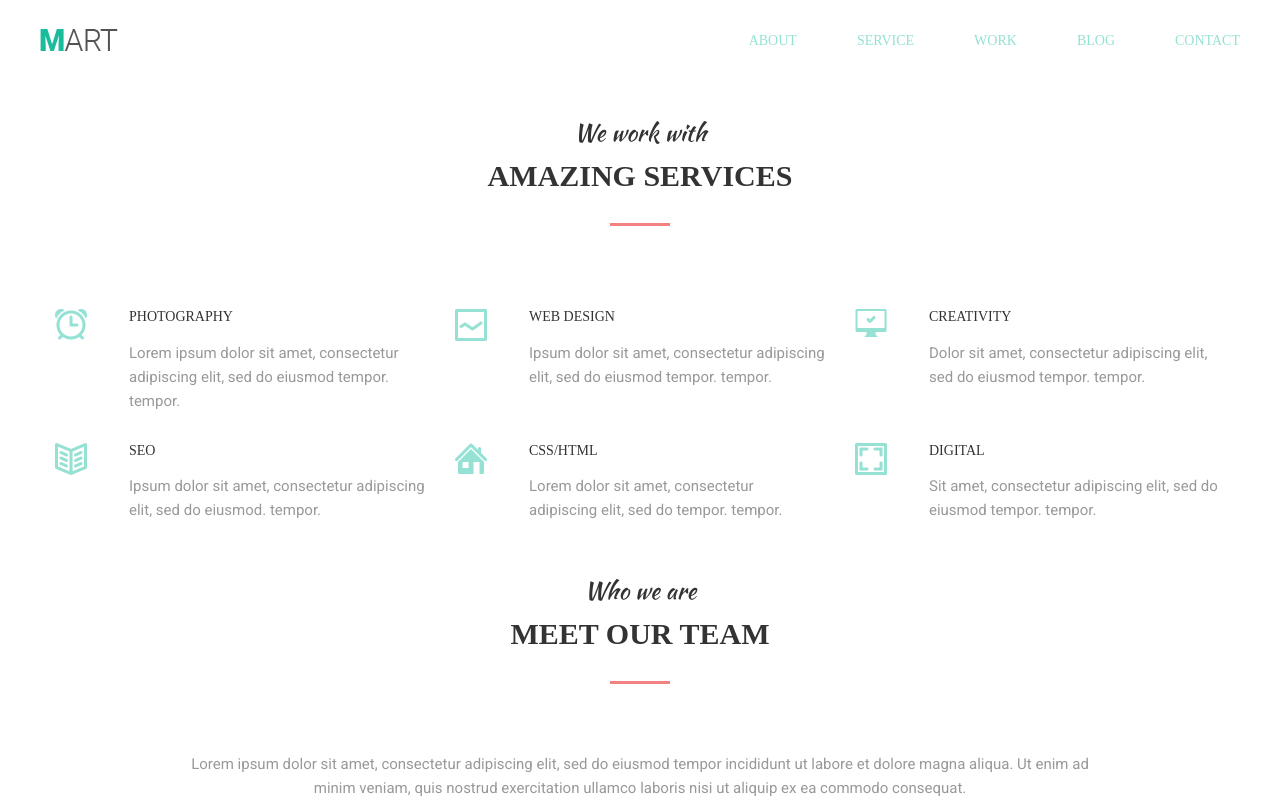
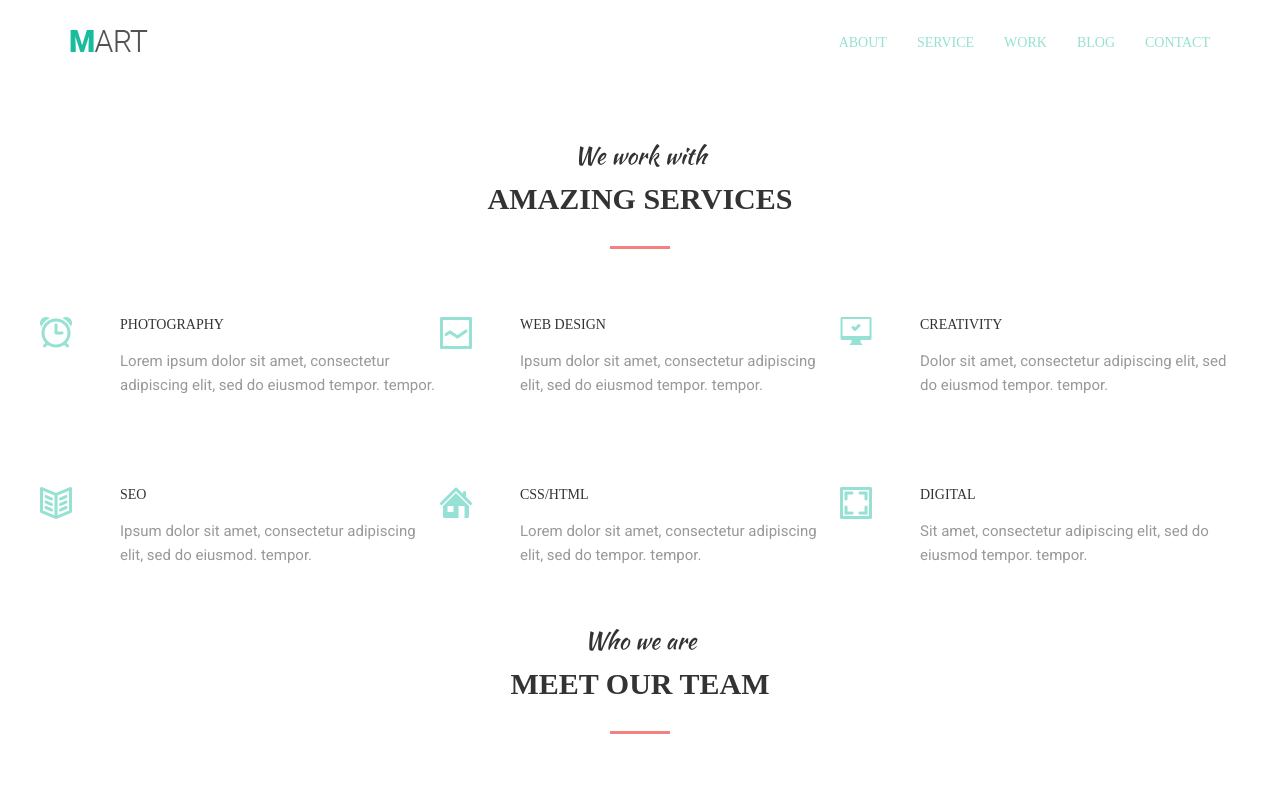
Before and after one commit to EugeneYaremenko/goit-fe-course, a plain HTML site: page homework-06/index.html in a window 1280 px wide. Shown: the top 805 px of the page. Drawn offline with Linux system fonts and the light colour scheme; files whose address does not match are found by name.

Commit message:
correct hw6

```diff
--- a/homework-06/index.html
+++ b/homework-06/index.html
@@ -13,8 +13,9 @@
 </head>
 
 <body>
+
+    <header>
         <div class="wrapper">
-        <header>
             <div class="header">
                 <div class="logo"><a href="#"><img src="./img/LOGO.jpg" alt="Logo"></a></div>
                 <nav>
@@ -27,11 +28,13 @@
                     </ul>
                 </nav>
             </div>
+        </div>
     </header>
     <section>
-            <div class="title">We work with</div>
+        <div class="wrapper">
+            <p class="title">We work with</p>
             <h2>Amazing services</h2>
-            <div class="wrapper">
+
             <ul class="service">
                 <li class="service_item">
                     <div class="service_image"><img src="./img/ALARM.png"></div>
@@ -86,10 +89,12 @@
                 </li>
             </ul>
         </div>
+
     </section>
 
     <section>
-            <div class="title">Who we are</div>
+        <div class="wrapper">
+            <p class="title">Who we are</p>
             <h2>Meet our team</h2>
             <p class="center">Lorem ipsum dolor sit amet, consectetur adipiscing elit, sed do eiusmod tempor incididunt
                 ut
@@ -97,7 +102,7 @@
                 ut
                 aliquip ex ea commodo consequat.</p>
 
-            <div class="wrapper"><kbd>
+            <kbd>
                 <ul class="team">
 
                     <li class="team_cards">
@@ -151,6 +156,7 @@
                 </ul>
             </kbd>
         </div>
+
     </section>
     <footer>
         <div class="wrapper">
@@ -163,7 +169,7 @@
             </div>
         </div>
     </footer>
-    </div>
+
 </body>
 
 </html>
--- a/style/styleHW-6.css
+++ b/style/styleHW-6.css
@@ -32,7 +32,7 @@ ul {
     display: flex;
     justify-content: space-between;
     align-items: center;
-
+    padding: 30px;
 }
 
 .menu {
@@ -40,12 +40,11 @@ ul {
     justify-content: space-between;
     align-items: center;
     text-transform: uppercase;
-
 }
 
 .menu_item {
     position: relative;
-    margin: 30px;
+    margin-right: 30px;
 }
 
 .menu_item a {
@@ -79,7 +78,7 @@ ul {
 
 .title {
     margin: 0 auto;
-    padding: 40px 0 10px;
+    padding: 60px 0 10px;
     font-size: 24px;
     font-family: 'Kaushan Script', cursive;
     color: rgb(51, 51, 51);
@@ -114,15 +113,17 @@ h2::after {
 }
 
 .service {
+    width: 100%;
+    min-height: 250px;
     display: flex;
     justify-content: space-between;
+    align-content: space-between;
     flex-wrap: wrap;
 }
 
 .service_item {
     display: flex;
     max-width: 400px;
-    padding: 15px;
 }
 
 .service_image {
@@ -169,7 +170,7 @@ h2::after {
     max-width: 1200px;
     text-align: center;
     margin: 0 auto;
-    padding: 0 150px;
+    padding: 0 0 60px;
     font-size: 15px;
     font-family: "Roboto";
     color: rgb(153, 153, 153);
@@ -179,7 +180,7 @@ h2::after {
 .team {
     display: flex;
     justify-content: space-between;
-    padding-top: 90px;
+    padding-bottom: 85px;
 }
 
 .team_cards {
@@ -211,7 +212,6 @@ h2::after {
 .text {
     text-align: center;
     padding-top: 10px;
-    margin-bottom: 85px;
     font-size: 15px;
     font-family: "Roboto";
     font-style: italic;
```
Lines whose indentation alone changed are shown as unchanged.
